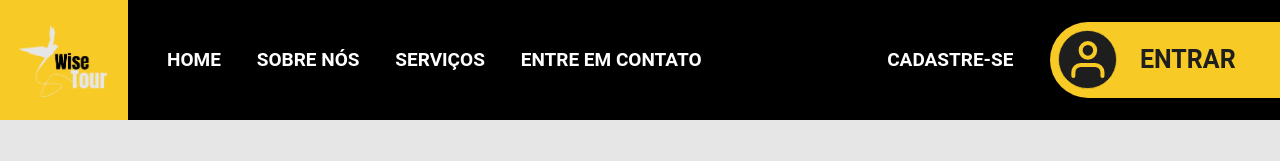
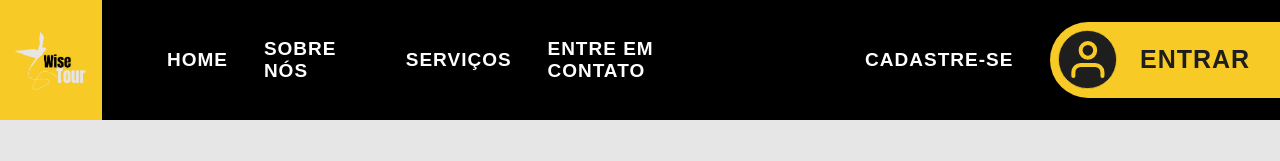
Before and after one commit to WiseTour/wise-tour, a website: page Front-end/public/servicos.html in a window 1280 px wide. Shown: the top 161 px of the page. Drawn offline with Linux system fonts and the light colour scheme.

Commit message:
finalizando telas sobre nos e uniformizando headers

```diff
--- a/Front-end/public/css/entreContato.css
+++ b/Front-end/public/css/entreContato.css
@@ -56,11 +56,13 @@ body {
 }
 
 .header .container .navbar .opcoes .opcao {
+    font-family: 'Anton SC', sans-serif; /* Aplica a fonte Anton SC */
+    font-weight: 700;
     text-decoration: none;
     color: white;
     padding-inline: 3%;
-    font-weight: bold;
     font-size: 19px;
+    letter-spacing: 1px; /* Espaçamento entre as letras */
 }
 
 .header .container .navbar .login-cadastro {
@@ -74,11 +76,31 @@ body {
     gap: 10px;
 }
 
+.header .container .navbar .login-cadastro .entrar {
+    font-family: 'Anton SC', sans-serif; /* Aplica a fonte Anton SC */
+    font-weight: 700;
+    text-decoration: none;
+    color: #1e1e1e;
+    font-size: 25px;
+    letter-spacing: 1px; /* Espaçamento entre as letras */
+}
+
+.navbar a {
+    display: inline-block;
+    transition: transform 0.4s ease-in-out; /* Adiciona transição suave */
+}
+
+.navbar a:hover {
+    transform: scale(1.2); /* Aumenta o tamanho em 20% */
+}
+
 .header .container .navbar .login-cadastro .opcao {
     text-decoration: none;
     color: white;
     font-weight: bold;
     font-size: 19px;
+    font-family: 'Anton SC', sans-serif; /* Aplica a fonte Anton SC */
+    font-weight: 700;
 }
 
 .header .container .navbar .login-cadastro .entrar-div {
@@ -119,7 +141,7 @@ body {
 
 .barra-lateral {
     background-color: var(--cor-base);
-    width: 10%;
+    width: 8%;
     height: 15vh;
     position: fixed;
     top: 0;
--- a/Front-end/public/css/servicos.css
+++ b/Front-end/public/css/servicos.css
@@ -55,12 +55,15 @@ body {
 }
 
 .header .container .navbar .opcoes .opcao {
+    font-family: 'Anton SC', sans-serif;
+    font-weight: 700;
     text-decoration: none;
     color: white;
     padding-inline: 3%;
-    font-weight: bold;
     font-size: 19px;
+    letter-spacing: 1px;
 }
+
 
 .header .container .navbar .login-cadastro {
     width: 50%;
@@ -74,10 +77,12 @@ body {
 }
 
 .header .container .navbar .login-cadastro .opcao {
+    font-family: 'Anton SC', sans-serif;
+    font-weight: 700;
     text-decoration: none;
     color: white;
-    font-weight: bold;
     font-size: 19px;
+    letter-spacing: 1px;
 }
 
 .header .container .navbar .login-cadastro .entrar-div {
@@ -107,6 +112,14 @@ body {
 
 }
 
+.header .container .navbar .login-cadastro .entrar {
+    font-family: 'Anton SC', sans-serif;
+    text-decoration: none;
+    color: #1e1e1e;
+    font-size: 25px;
+    letter-spacing: 1px;
+}
+
 .header .container .navbar .opcoes .opcao:hover {
     color: var(--cor-base);
 }
@@ -115,9 +128,18 @@ body {
     color: var(--cor-base);
 }
 
+.navbar a {
+    display: inline-block;
+    transition: transform 0.4s ease-in-out;
+}
+
+.navbar a:hover {
+    transform: scale(1.2);
+}
+
 .barra-lateral {
     background-color: var(--cor-base);
-    width: 10%;
+    width: 8%;
     height: 15vh;
     position: fixed;
     top: 0;
@@ -132,38 +154,38 @@ body {
     width: 70%;
 }
 
-.container-servicos-1{
+.container-servicos-1 {
     background-color: var(--cinza-claro);
     background-size: cover;
     background-position: center;
     width: 100%;
-        height:80vh;
+    height: 80vh;
     display: flex;
     justify-content: flex-start;
     align-items: center;
     gap: 140px;
 }
 
-.container-esquerda{
+.container-esquerda {
     display: flex;
     padding-left: 200px;
     height: 350px;
     padding-top: 90px;
 }
 
-.tela-inicial-2{
+.tela-inicial-2 {
     background-color: var(--cinza-medio);
     background-size: cover;
     background-position: center;
     width: 100%;
-     height:70vh;
+    height: 70vh;
     display: flex;
     justify-content: flex-start;
     align-items: center;
     gap: 140px;
 }
 
-.container-servicos-2{
+.container-servicos-2 {
     display: flex;
     flex-direction: row;
     gap: 200px;
@@ -171,90 +193,90 @@ body {
     padding-bottom: 50px;
 }
 
-.container-esquerda-2{
+.container-esquerda-2 {
     padding-left: 150px;
 }
 
-.img-grafico-servicos{
+.img-grafico-servicos {
     height: 50vh;
 }
 
-.tela-inicial-3{
+.tela-inicial-3 {
     background-color: var(--cinza-claro);
     background-size: cover;
     background-position: center;
     width: 100%;
-     height:70vh;
+    height: 70vh;
     display: flex;
     justify-content: flex-start;
     align-items: center;
     gap: 140px;
 }
 
-.container-servicos-3{
+.container-servicos-3 {
     display: flex;
     flex-direction: row;
 }
 
-.container-esquerda-3{
+.container-esquerda-3 {
     display: flex;
     flex-direction: row;
 }
 
-.passaro-1-servicos{
+.passaro-1-servicos {
     height: 200px;
     padding-top: 220px;
 }
 
-.img-servicos-tela-3{
+.img-servicos-tela-3 {
     height: 350px;
     padding-left: 40px;
 }
 
-.container-meio-3{
+.container-meio-3 {
     padding-left: 300px;
 }
 
-.container-direita-3{
+.container-direita-3 {
     padding-left: 30px;
 }
 
-tela-inicial-4{
+tela-inicial-4 {
     background-size: cover;
     background-position: center;
     width: 100%;
-    height:70vh;
+    height: 70vh;
     display: flex;
     justify-content: flex-start;
     align-items: center;
     gap: 140px;
 }
 
-.container-servicos-4{
+.container-servicos-4 {
     background-color: var(--cinza-medio);
     display: flex;
     flex-direction: column;
     align-items: center;
 }
 
-.container-cima{
+.container-cima {
     padding-top: 50px;
 }
 
-.container-cima h1{
+.container-cima h1 {
     display: flex;
     justify-content: center
 }
 
-.container-cima h2{
+.container-cima h2 {
     padding-top: 40px;
 }
 
-.container-baixo{
+.container-baixo {
     padding-top: 40px;
 }
 
-.img-rotas-servicos{
+.img-rotas-servicos {
     height: 100vh;
 }
 
--- a/Front-end/public/css/sobre.css
+++ b/Front-end/public/css/sobre.css
@@ -22,7 +22,7 @@ body {
 }
 
 .header {
-    background-color: var(--cinza-escuro);
+    background-color: black;
     position: fixed;
     width: 100%;
     height: 15vh;
@@ -58,11 +58,13 @@ body {
 }
 
 .header .container .navbar .opcoes .opcao {
+    font-family: 'Anton SC', sans-serif; /* Aplica a fonte Anton SC */
+    font-weight: 700;
     text-decoration: none;
     color: white;
     padding-inline: 3%;
-    font-weight: bold;
     font-size: 19px;
+    letter-spacing: 1px; /* Adiciona um espaçamento entre as letras */
 }
 
 .header .container .navbar .login-cadastro {
@@ -77,10 +79,12 @@ body {
 }
 
 .header .container .navbar .login-cadastro .opcao {
+    font-family: 'Anton SC', sans-serif; /* Aplica a fonte Anton SC */
+    font-weight: 700;
     text-decoration: none;
     color: white;
-    font-weight: bold;
     font-size: 19px;
+    letter-spacing: 1px; /* Adiciona um espaçamento entre as letras */
 }
 
 .header .container .navbar .login-cadastro .entrar-div {
@@ -110,6 +114,15 @@ body {
 
 }
 
+.header .container .navbar .login-cadastro .entrar {
+    font-family: 'Anton SC', sans-serif; /* Aplica a fonte Anton SC */
+    font-weight: 700;
+    text-decoration: none;
+    color: #1e1e1e;
+    font-size: 25px;
+    letter-spacing: 1px; /* Adiciona um espaçamento entre as letras */
+}
+
 .header .container .navbar .opcoes .opcao:hover {
     color: var(--cor-base);
 }
@@ -131,7 +144,7 @@ body {
 
 .barra-lateral {
     background-color: var(--cor-base);
-    width: 10%;
+    width: 8%;
     height: 15vh;
     position: fixed;
     top: 0;
@@ -417,3 +430,40 @@ flex-direction: row;
 .valores .imgsobre6 {
     width: 25%;
 }
+
+.tela-6 {
+    background-color: #3B3B3B;
+    color: #E7E6E6;
+    width: 100%;
+    height: 70vh;
+    display: flex;
+    flex-direction: column;
+    justify-content: center;
+    align-items: flex-start;
+}
+
+.tela-6 .direitos {
+    margin-inline: 13%;
+}
+
+.tela-6 .footer {
+    /* background-color: white; */
+    height: 90%;
+    width: 90%;
+    display: flex;
+    justify-content: center;
+    align-items: center;
+    margin-inline: 5%;
+}
+
+.tela-6 .footer .caixa-footer {
+    /* background-color: aqua; */
+    width: 20%;
+    height: 80%;
+    color: #E7E6E6;
+    flex-direction: column;
+    display: flex;
+    align-items: flex-start;
+    justify-content: flex-start;
+    margin-inline: 5%;
+}
```
Also changed, not shown: Front-end/public/sobre.html (+30 -0 lines). Lines whose indentation alone changed are shown as unchanged.
